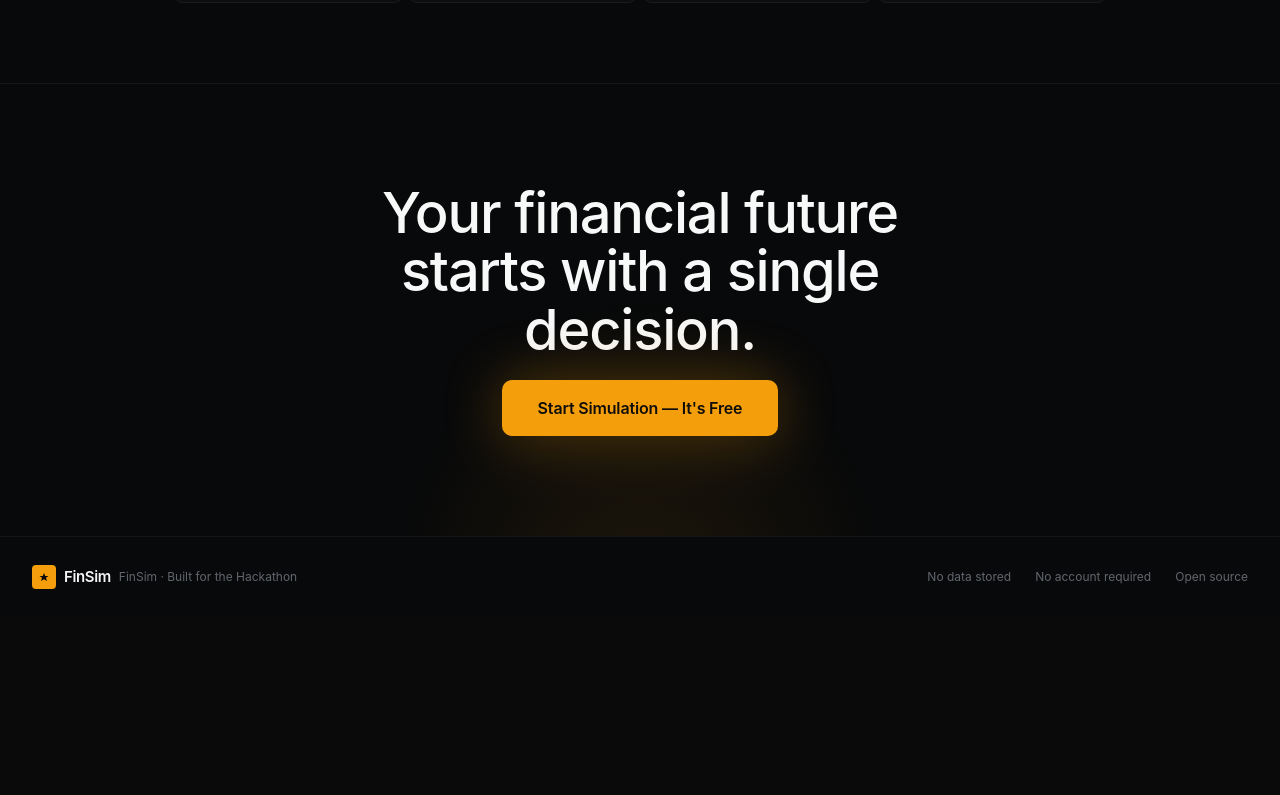
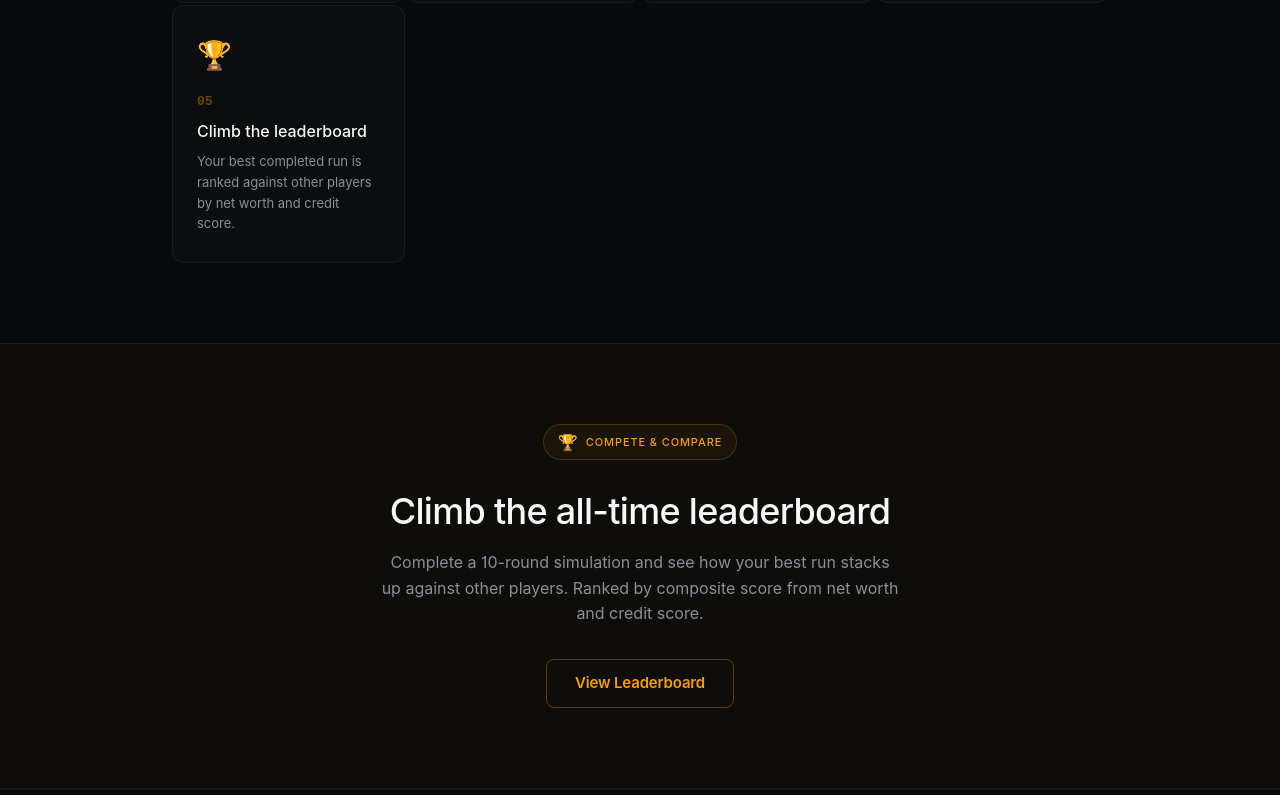
Before and after one commit to wahb-amir/finsim, a Next.js app in the folder frontend/: page / in a window 1280 px wide. Shown: the part 3905-4700 px from the top of the page. Before the commit the page ends 4522 px from the top, so only its background shows below. Built offline with nearby package versions, Linux system fonts and the light colour scheme; no server answers.

Commit message:
feat(home): add leaderboard CTA section

```diff
--- a/frontend/app/page.jsx
+++ b/frontend/app/page.jsx
@@ -7,6 +7,7 @@ import {
   StatsSection,
   MythBusterSection,
   HowItWorksSection,
+  LeaderboardSection,
   FinalCTA,
 } from "../components/sections/CoreSections";
 import {
@@ -22,6 +23,14 @@ export default function LandingPage() {
   const handleStart = () => {
     if (user) {
       router.push("/dashboard");
+    } else {
+      router.push("/auth");
+    }
+  };
+
+  const handleViewLeaderboard = () => {
+    if (user) {
+      router.push("/leaderboard");
     } else {
       router.push("/auth");
     }
@@ -61,6 +70,7 @@ export default function LandingPage() {
         <DecisionSimulator />
         <MythBusterSection />
         <HowItWorksSection />
+        <LeaderboardSection onViewLeaderboard={handleViewLeaderboard} />
         <FinalCTA onStart={handleStart} />
         <Footer />
       </div>
--- a/frontend/components/sections/CoreSections.jsx
+++ b/frontend/components/sections/CoreSections.jsx
@@ -380,6 +380,12 @@ export function HowItWorksSection() {
       desc: "Every decision, good or bad, teaches the underlying financial principle.",
       icon: "💡",
     },
+    {
+      n: "05",
+      title: "Climb the leaderboard",
+      desc: "Your best completed run is ranked against other players by net worth and credit score.",
+      icon: "🏆",
+    },
   ];
   return (
     <section style={{ padding: "80px 32px", maxWidth: 1000, margin: "0 auto" }}>
@@ -446,6 +452,92 @@ export function HowItWorksSection() {
   );
 }
 
+export function LeaderboardSection({ onViewLeaderboard }) {
+  return (
+    <section
+      style={{
+        padding: "80px 32px",
+        background: "rgba(245,158,11,0.03)",
+        borderTop: "1px solid rgba(245,158,11,0.08)",
+        borderBottom: "1px solid rgba(245,158,11,0.08)",
+      }}
+    >
+      <div
+        style={{
+          maxWidth: 860,
+          margin: "0 auto",
+          textAlign: "center",
+        }}
+      >
+        <div
+          style={{
+            display: "inline-flex",
+            alignItems: "center",
+            gap: 8,
+            padding: "5px 14px",
+            borderRadius: 9999,
+            border: "1px solid rgba(245,158,11,0.2)",
+            background: "rgba(245,158,11,0.05)",
+            marginBottom: 24,
+          }}
+        >
+          <span style={{ fontSize: 16 }}>🏆</span>
+          <span
+            style={{
+              color: "#F59E0B",
+              fontSize: 11,
+              fontWeight: 510,
+              letterSpacing: "0.08em",
+            }}
+          >
+            COMPETE & COMPARE
+          </span>
+        </div>
+        <h2
+          style={{
+            color: "#F7F8F8",
+            fontSize: 36,
+            fontWeight: 510,
+            letterSpacing: "-0.7px",
+            margin: "0 0 12px",
+          }}
+        >
+          Climb the all-time leaderboard
+        </h2>
+        <p
+          style={{
+            color: "#8A8F98",
+            fontSize: 16,
+            lineHeight: 1.6,
+            maxWidth: 520,
+            margin: "0 auto 32px",
+          }}
+        >
+          Complete a 10-round simulation and see how your best run stacks up
+          against other players. Ranked by composite score from net worth and
+          credit score.
+        </p>
+        <button
+          onClick={onViewLeaderboard}
+          style={{
+            background: "transparent",
+            border: "1px solid rgba(245,158,11,0.35)",
+            color: "#F59E0B",
+            fontSize: 15,
+            fontWeight: 590,
+            cursor: "pointer",
+            padding: "12px 28px",
+            borderRadius: 8,
+            letterSpacing: "-0.165px",
+          }}
+        >
+          View Leaderboard
+        </button>
+      </div>
+    </section>
+  );
+}
+
 export function FinalCTA({ onStart }) {
   return (
     <section
```
